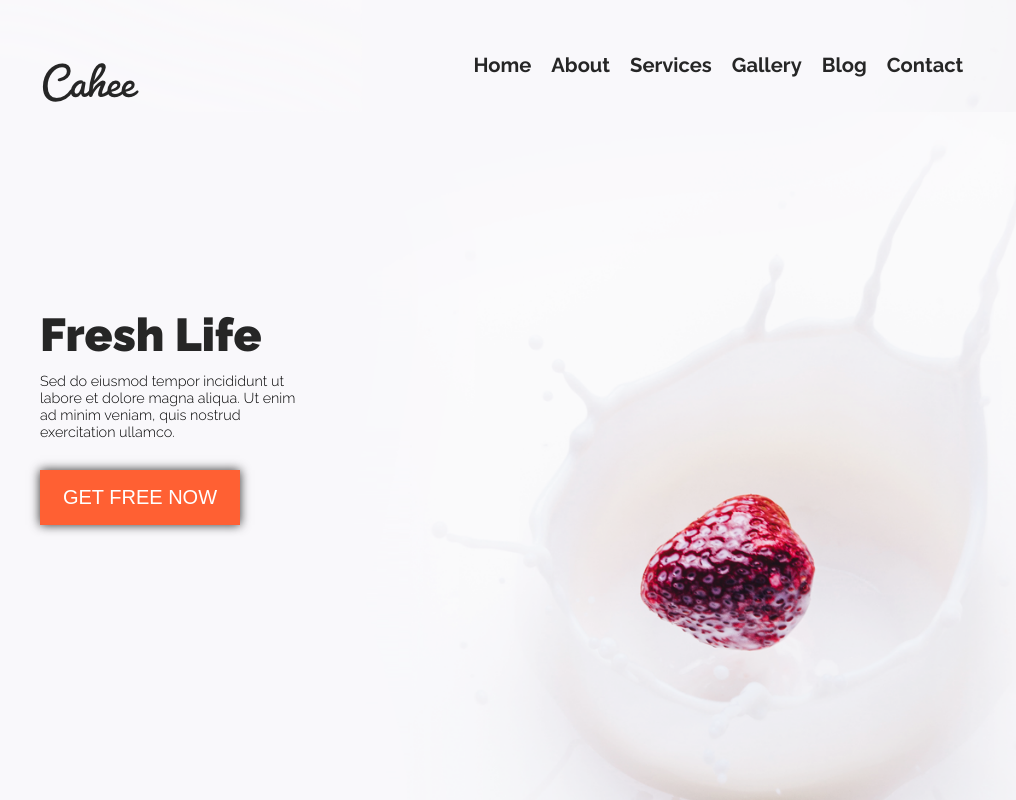
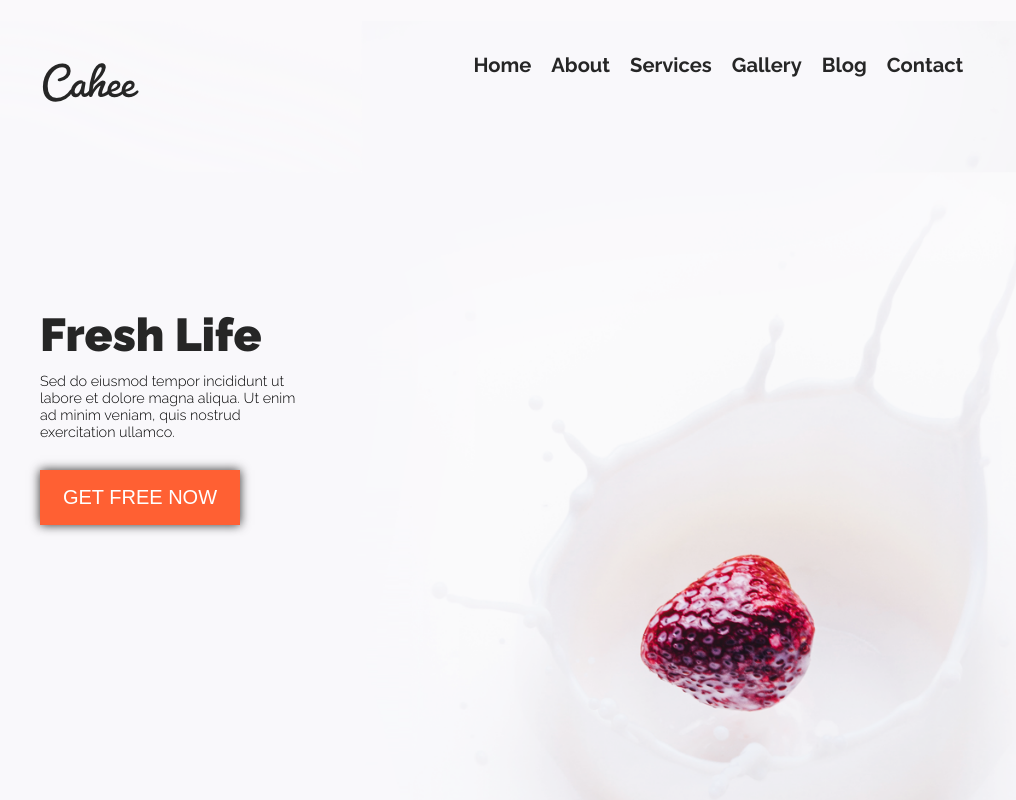
Before and after one commit to PatrykKeska/Psd2, a plain HTML site: page index.html in a window 1280 px wide. Shown: the top 800 px of the page, without its empty margins (88-1104 px from the left). Drawn offline with Linux system fonts and the light colour scheme.

Commit message:
background image issue has been fixed

```diff
--- a/css/freshLife.css
+++ b/css/freshLife.css
@@ -18,6 +18,15 @@
     position: relative;
 
 }
+
+@media(max-width:1400px) {
+    .fresh-life {
+        background-position: bottom -100px center
+    }
+
+    ;
+}
+
 
 .fresh-life_logo {
     background-image: url("../assets/Cahee.png");
```
